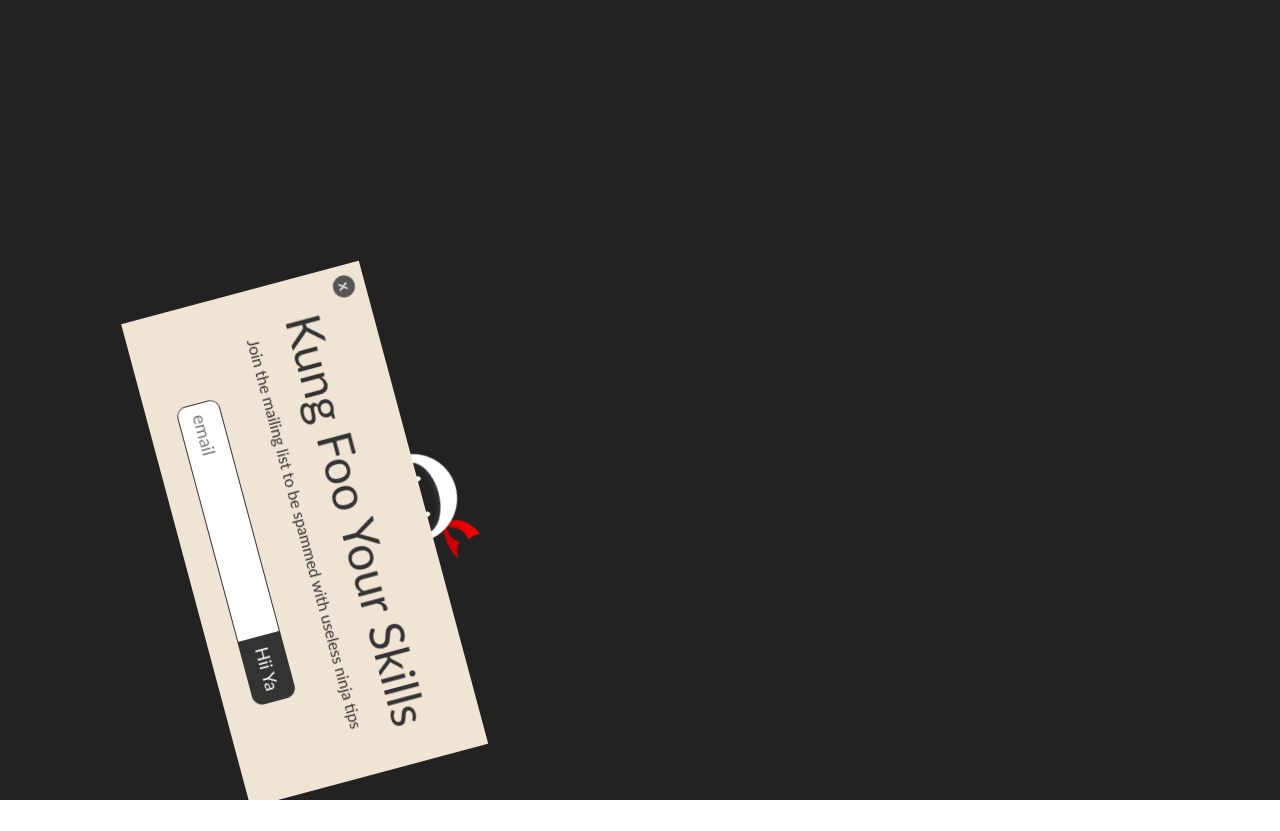
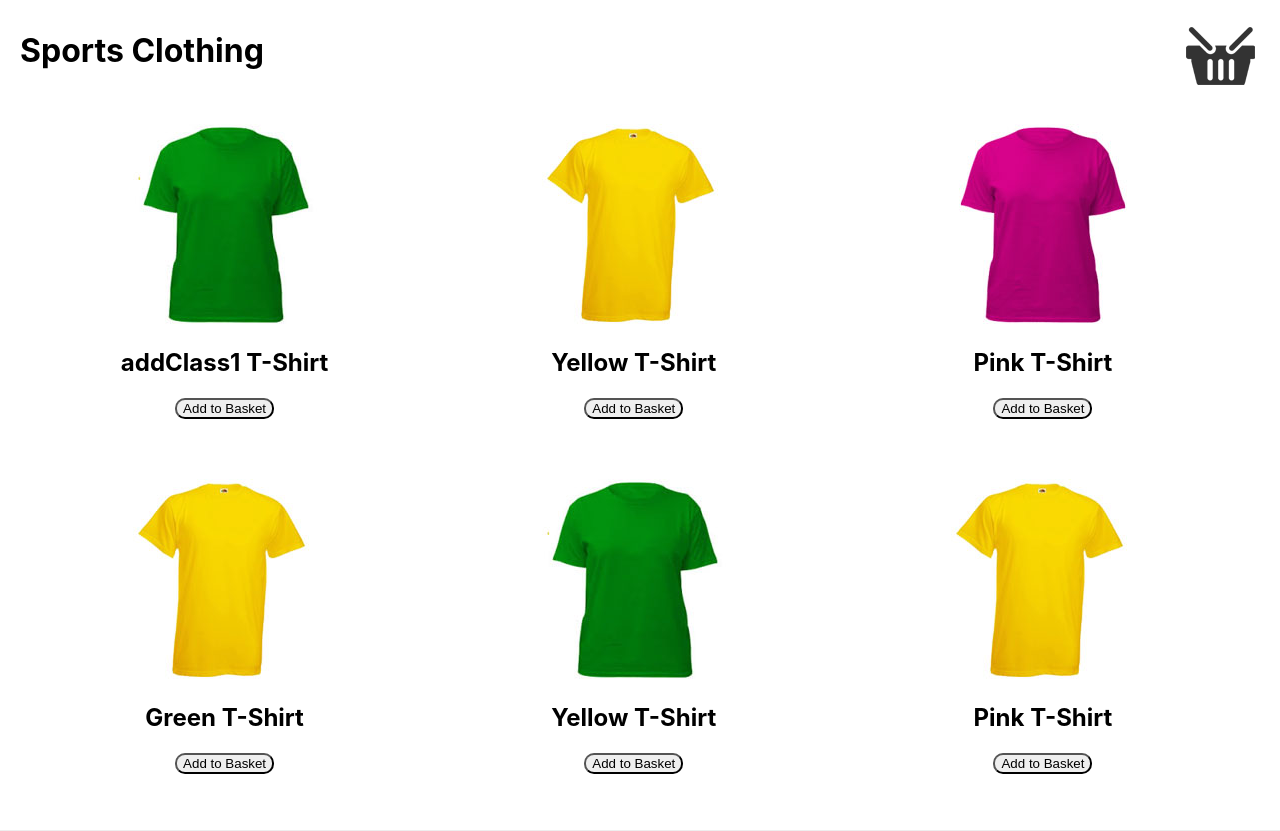
Before and after one commit to gpbaculio/learning-css-animation, a React (Create React App) app: page / in a window 1280 px wide. Before the commit the page ends 800 px from the top, so only its background shows below. Built offline with nearby package versions, Linux system fonts and the light colour scheme.

Commit message:
add shopping cart animation on first t shirt

```diff
--- a/src/App.css
+++ b/src/App.css
@@ -3,6 +3,6 @@ body,
 #root {
   height: 100%;
   width: 100%;
-  overflow: hidden;
   margin: 0;
+  position: relative;
 }
--- a/src/App.tsx
+++ b/src/App.tsx
@@ -1,4 +1,4 @@
-import PopupAnimation from "./PopupAnimation";
+// import PopupAnimation from "./PopupAnimation";
 // import ChainingAnimations from "./ChainingAnimations";
 // import AnimationShorthand from "./AnimationShorthand";
 // import AnimationTimingFunctions from "./AnimationTimingFunctions";
@@ -10,6 +10,7 @@ import PopupAnimation from "./PopupAnimation";
 // import TransitionAnimations from "./TransitionAnimations";
 
 import "./App.css";
+import ShoppingCartAnimation from "./ShoppingCartAnimation";
 
 function App() {
   return (
@@ -23,7 +24,8 @@ function App() {
       {/* <AnimationTimingFunctions /> */}
       {/* <AnimationShorthand /> */}
       {/* <ChainingAnimations /> */}
-      <PopupAnimation />
+      {/* <PopupAnimation /> */}
+      <ShoppingCartAnimation />
     </>
   );
 }
--- /dev/null
+++ b/src/ShoppingCartAnimation.css
@@ -0,0 +1,71 @@
+/*// BASKET BASE STYLES //*/
+
+header {
+  padding: 10px 20px;
+  border-bottom: 1px solid #eee;
+  background: #fff;
+}
+header:after {
+  display: block;
+  content: "";
+  clear: both;
+}
+.basket ul {
+  padding: 0;
+  margin-top: 40px;
+  display: flex;
+  flex-direction: row;
+  flex-wrap: wrap;
+  width: 100%;
+  height: 100%;
+  flex: 1;
+}
+
+.basket li {
+  width: 30%;
+  list-style-type: none;
+  padding: 30px 1.5%;
+  text-align: center;
+}
+
+@media only screen and (max-width: 600px) {
+  .basket li {
+    width: 47%;
+  }
+}
+.basket button {
+  border-radius: 10px;
+  cursor: pointer;
+}
+.basket header div {
+  float: right;
+  position: relative;
+  z-index: 1;
+}
+.basket header h1 {
+  float: left;
+}
+
+/*// BASKET ANIMATION STYLES //*/
+
+.zoom {
+  position: absolute;
+  top: 40px;
+  right: 50%;
+  width: 40px;
+  opacity: 0;
+  animation: zoom 1s ease forwards;
+}
+
+@keyframes zoom {
+  0% {
+    opacity: 0;
+  }
+  50% {
+    opacity: 1;
+  }
+  100% {
+    opacity: 0;
+    right: 40px;
+  }
+}
--- /dev/null
+++ b/src/ShoppingCartAnimation.tsx
@@ -0,0 +1,64 @@
+import { useState } from "react";
+
+import basket from "./web-examples/img/basket.png";
+import t1 from "./web-examples/img/t-1.jpg";
+import t2 from "./web-examples/img/t-2.jpg";
+import t3 from "./web-examples/img/t-3.jpg";
+
+import "./ShoppingCartAnimation.css";
+
+const ShoppingCartAnimation = () => {
+  const [addClass1, setaddClass1] = useState(false);
+  return (
+    <div className='basket'>
+      <header>
+        <h1>Sports Clothing</h1>
+        <div className='basket-icon'>
+          <img src={basket} />
+        </div>
+        <ul className='products'>
+          <li
+            onClick={() => {
+              setaddClass1(true);
+            }}>
+            <img src={t1} alt='' className={addClass1 ? "zoom" : ""} />
+            <img
+              src={t1}
+              alt=''
+              style={{ display: addClass1 ? "inline" : "none" }}
+            />
+            <h2>addClass1 T-Shirt</h2>
+            <button>Add to Basket</button>
+          </li>
+          <li>
+            <img src={t2} alt='' />
+            <h2>Yellow T-Shirt</h2>
+            <button>Add to Basket</button>
+          </li>
+          <li>
+            <img src={t3} alt='' />
+            <h2>Pink T-Shirt</h2>
+            <button>Add to Basket</button>
+          </li>
+          <li>
+            <img src={t2} alt='' />
+            <h2>Green T-Shirt</h2>
+            <button>Add to Basket</button>
+          </li>
+          <li>
+            <img src={t1} alt='' />
+            <h2>Yellow T-Shirt</h2>
+            <button>Add to Basket</button>
+          </li>
+          <li>
+            <img src={t2} alt='' />
+            <h2>Pink T-Shirt</h2>
+            <button>Add to Basket</button>
+          </li>
+        </ul>
+      </header>
+    </div>
+  );
+};
+
+export default ShoppingCartAnimation;
--- a/src/mario-examples/style.css
+++ b/src/mario-examples/style.css
@@ -1,27 +1,29 @@
 /*// BASE STYLES //*/
 
-html, body{
+html,
+body {
   height: 100%;
-  width:100%;
-  overflow: hidden;
+  width: 100%;
   margin: 0;
 }
 
-.grass, .sky, .road{
+.grass,
+.sky,
+.road {
   position: relative;
 }
 
-.sky{
+.sky {
   height: 40%;
   background: skyblue;
 }
 
-.grass{
+.grass {
   height: 30%;
   background: seagreen;
 }
 
-.road{
+.road {
   height: 30%;
   background: dimgrey;
   box-sizing: border-box;
@@ -30,7 +32,7 @@ html, body{
   width: 100%;
 }
 
-.lines{
+.lines {
   box-sizing: border-box;
   border: 5px dashed #fff;
   height: 0px;
@@ -41,6 +43,4 @@ html, body{
 
 /*// ELEMENTS TO ANIMATE //*/
 
-
-
 /*// KEYFRAMES //*/
```
